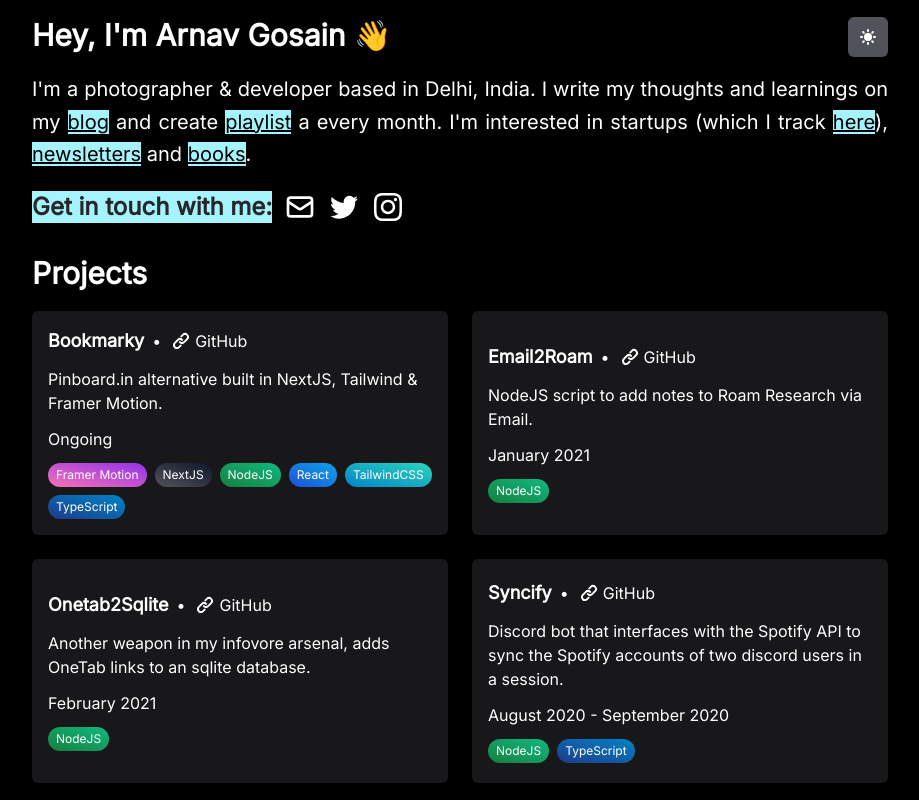
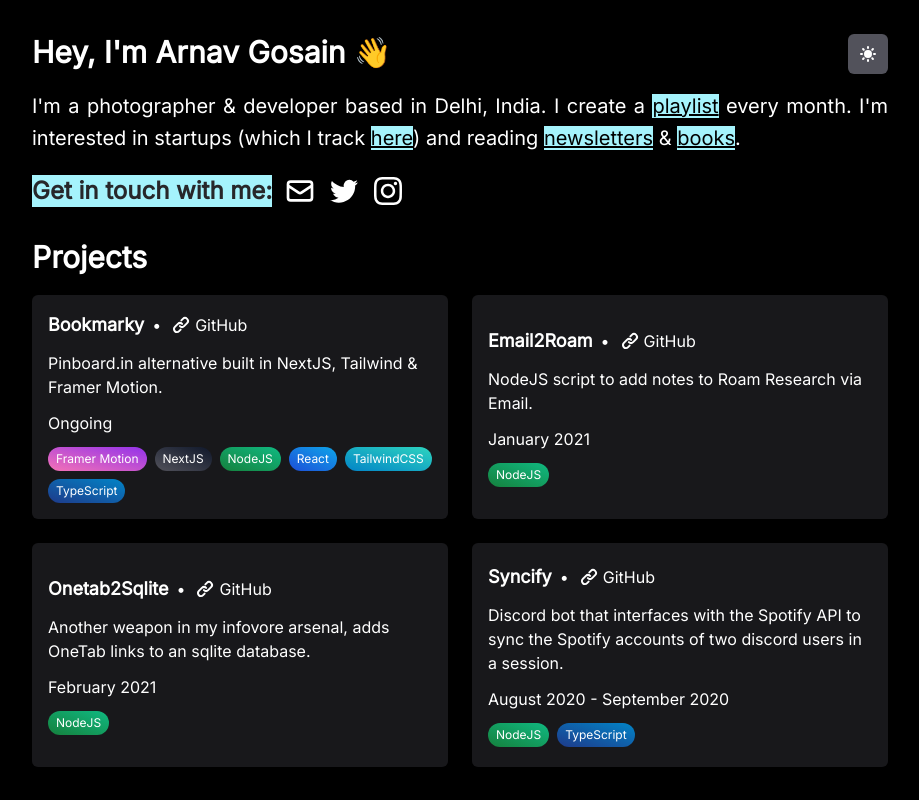
Before and after one commit to arn4v/arnavgosain.com, a Next.js app: page / in a window 1280 px wide. Shown: the whole page, without its empty margins (180-1099 px from the left). Built offline with nearby package versions, Linux system fonts and the light colour scheme; what @tailwindcss/typography would draw is missing.

Commit message:
Add og-banner & Disable blog
Signed-off-by: Arnav Gosain <arnav@arnavgosain.com>

```diff
--- a/src/components/homepage/sections/Intro.jsx
+++ b/src/components/homepage/sections/Intro.jsx
@@ -19,7 +19,7 @@ const IntroLink = (props) => {
   return (
     <CustomLink
       href={href}
-      className="underline cursor-pointer bg-cyan-200 hover:bg-cyan-300 duration-50 dark:text-black ease-in transition-colors"
+      className="underline transition-colors ease-in cursor-pointer bg-cyan-200 hover:bg-cyan-300 duration-50 dark:text-black"
       title={title}
     >
       {children}
@@ -29,9 +29,9 @@ const IntroLink = (props) => {
 
 export default function IntroSection() {
   const [emailPopupState, setEmailPopupState] = useState(false);
-  const { blogs, playlists, startup, newsletters } = {
+  const { blogs, playlist, startup, newsletters } = {
     blogs: <IntroLink href="/blog">blog</IntroLink>,
-    playlists: <IntroLink href="/playlists">playlist</IntroLink>,
+    playlist: <IntroLink href="/playlists">playlist</IntroLink>,
     startup: (
       <IntroLink
         href="https://www.notion.so/25f93c764a074fd188d14103075d9a2e?v=57023d44b3814101be8fd61faba3a813"
@@ -46,19 +46,20 @@ export default function IntroSection() {
       </IntroLink>
     ),
   };
+
   return (
     <>
-      <section className="relative w-full antialiased dark:text-white rounded-md dark:border-transparent">
+      <section className="relative w-full antialiased rounded-md dark:text-white dark:border-transparent">
         <ThemeButton className="absolute top-0 right-0 left-auto mt-2 lg:mt-0" />
         <div className="flex flex-col items-start justify-center space-y-5">
           <h1 className="w-2/3 text-3xl font-bold lg:w-full">
             Hey, I'm Arnav Gosain 👋
           </h1>
           <p className="text-xl font-medium leading-relaxed text-justify text-gray-800 dark:text-white">
-            I'm a photographer & developer based in Delhi, India. I write my
-            thoughts and learnings on my {blogs} and create {playlists} a every
-            month. I'm interested in startups (which I track {startup}),{" "}
-            {newsletters} and <IntroLink href="/bookshelf">books</IntroLink>.
+            I'm a photographer & developer based in Delhi, India. I create a{" "}
+            {playlist} every month. I'm interested in startups (which I track{" "}
+            {startup}) and reading {newsletters} {"&"}{" "}
+            <IntroLink href="/bookshelf">books</IntroLink>.
           </p>
           <div className="flex flex-row items-center justify-start w-full space-x-3">
             <p className="text-xl font-semibold text-gray-800 lg:text-2xl bg-cyan-200">
--- a/src/next-seo.config.js
+++ b/src/next-seo.config.js
@@ -26,10 +26,10 @@ const SEO = {
     description,
     images: [
       {
-        url: `${baseUrl}/static/images/banner.img`,
+        url: `${baseUrl}/static/og-banner.img`,
         alt: title,
-        width: 1280,
-        height: 720,
+        width: 1200,
+        height: 627,
       },
     ],
   },
```
Also changed, not shown: public/og-banner.png (added), src/disabled-pages/[slug].jsx (renamed from src/pages/[slug].jsx), src/disabled-pages/blog.jsx (renamed from src/pages/blog.jsx).
